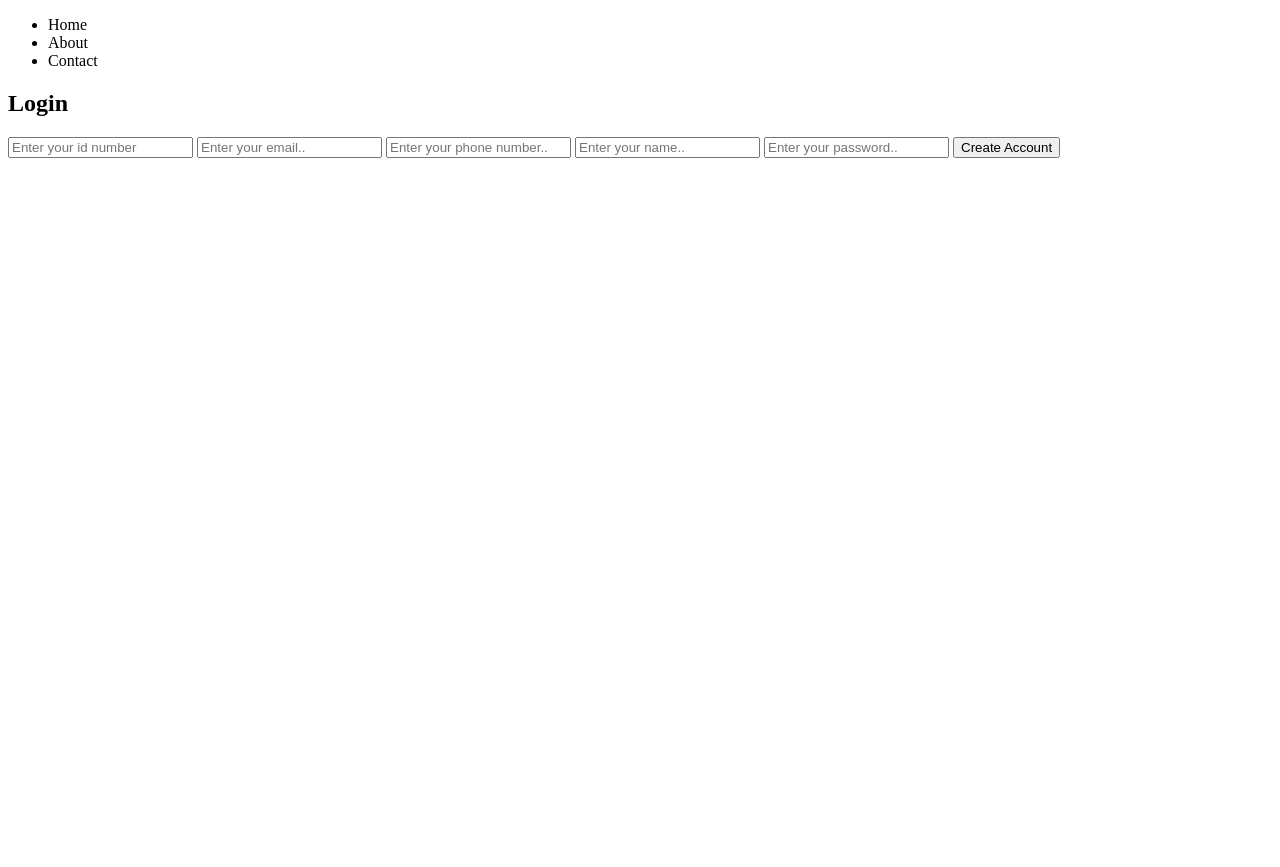
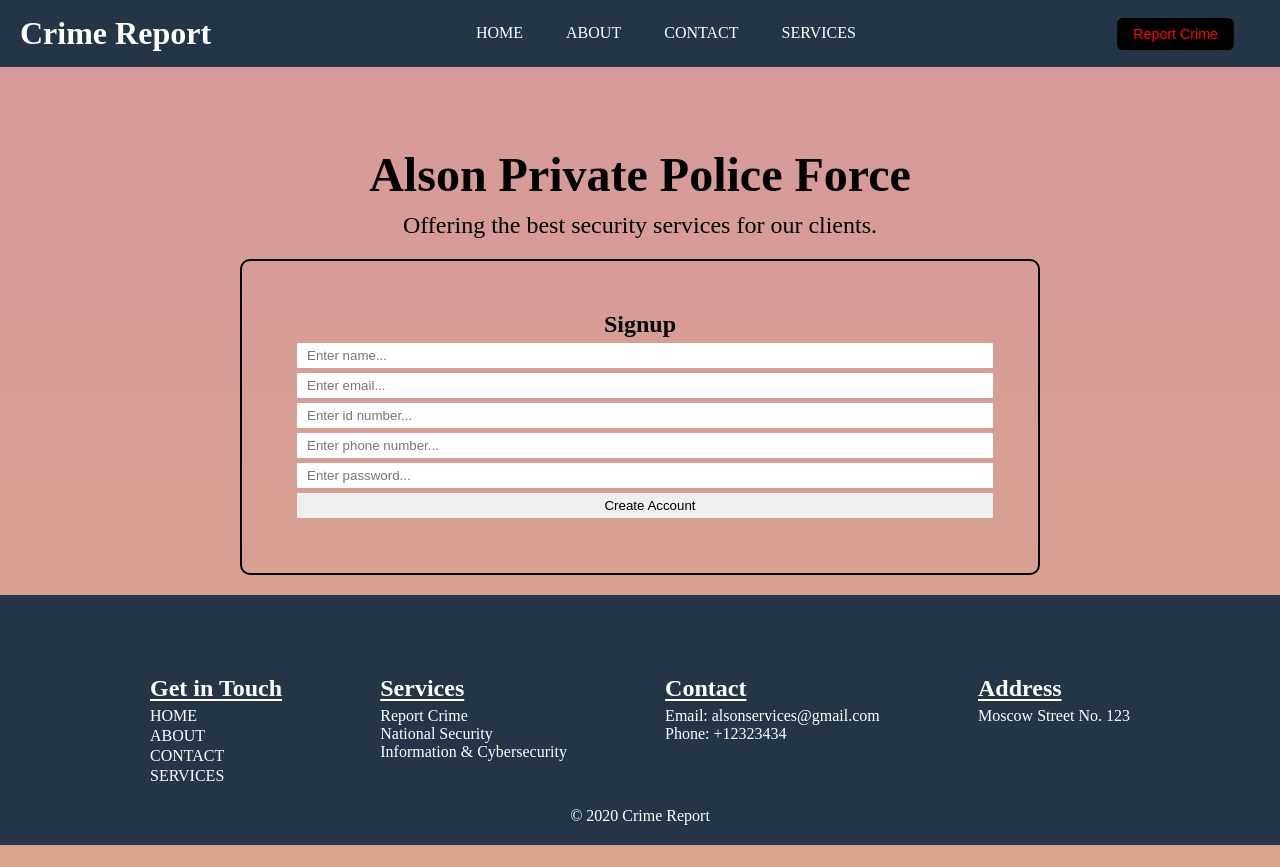
Before and after one commit to alsongard/Crime-Reporting-Website, a PHP site: page / in a window 1280 px wide. Before the commit the page ends 158 px from the top, so only its background shows below. Run offline with PHP 8.4, Linux system fonts and the light colour scheme.

Commit message:
index page setup completed

```diff
--- /dev/null
+++ b/css/styles.css
@@ -0,0 +1,140 @@
+*{
+    margin:0;
+    padding:0;
+    box-sizing: border-box;
+}
+header
+{
+    background: rgb(36, 53, 71);
+    color: white;
+    padding: 15px 50px 15px 20px;
+    display: flex;
+    justify-content: space-between;
+    align-items: center;
+}
+.navbar
+{
+    display: flex;
+    list-style: none;
+    width:380px;
+    /* background-color: aqua; */
+    justify-content: space-between;
+}
+.navbar a
+{
+    color: white;
+    text-decoration: none;
+    text-transform: uppercase;
+}
+.navbar a:hover
+{
+    color: rgb(32, 173, 91);
+    /* color:black; */
+    transition: ease-in 0.30s;
+}
+.navbar a::after
+{
+    content:"";
+    display: block;
+    width:0;
+    height:2px;
+    background-color: rgb(32, 173, 91);
+}
+.navbar a:hover::after{
+    color:inherit;
+    transition: inherit;;
+    width:100%;
+}
+#reportBtn
+{
+    padding:7.5px 15px;
+    background: black;
+    border:none;
+    color:red;
+    border-radius:5px;
+    transform: scale(1.07);
+    transition: ease-in 0.70s;
+}
+#home
+{
+    height:100vh;
+    width:100vw;
+    background:linear-gradient(rgba(173, 53, 53, 0.5),rgba(179, 75, 27, 0.5));
+    padding:80px 0;
+}
+#home h1, p
+{
+    text-align:center;
+
+}
+#home > h1
+{
+    font-size: 3rem;
+    margin-bottom: 10px;
+}
+#home > p
+{
+    font-size: 1.5rem;
+    margin-bottom: 20px;
+}
+#home form
+{
+    text-align: center;
+    border:2px solid black;
+    padding:50px;
+    width:800px;
+    margin:0 auto;
+    border-radius: 10px;
+}
+form input{
+    display: block;
+    width:100%;
+    margin:5px;
+    padding:5px 0 5px 10px;
+    border:none;
+    border-radius: 1px;
+}
+footer
+{
+    text-align:unset;
+    margin-top:20px;
+    padding:80px 50px 20px;
+    background: rgb(36, 53, 71);
+    color:white;
+    text-align:uset;
+}
+footer > p{
+    text-align: center;
+    margin-top:20px;
+}
+.footer-content
+{
+    /* width:1200px; */
+    padding:0 100px;
+    display:flex;
+    justify-content: space-between;
+}
+footer .navbar
+{
+    display:block;
+    width:unset;
+}
+footer .navbar a, .services a
+{
+    color:white;
+    text-decoration: none;
+}
+.services{
+    list-style: none;
+    text-decoration:none;
+}
+#title
+{
+    text-decoration:underline;
+    text-underline-offset:3px;
+    margin-bottom:5px;
+}
+.subcontent
+{
+    text-indent: left;
+}
--- a/index.php
+++ b/index.php
@@ -3,29 +3,66 @@
 <head>
     <meta charset="UTF-8">
     <meta name="viewport" content="width=device-width, initial-scale=1.0">
-    <title>Crime Report</title>
+    <title>Crime Report Website</title>
+    <link rel="stylesheet" href="./css/styles.css">
 </head>
 <body>
     <header>
         <div class="logo">
-        <div class="navbar">
-            <ul>
-                <li>Home</li>
-                <li>About</li>
-                <li>Contact</li>
-            </ul>
+            <h1>Crime Report</h1>
         </div>
+        <ul class="navbar">
+            <a href="#home"><li>Home</li></a>
+            <a href="#about"><li>About</li></a>
+            <a href="#contact"><li>Contact</li></a>
+            <a href="#services"><li>Services</li></a>
+        </ul>
+        <button id="reportBtn">Report Crime</button>
     </header>
-    <section>
+    <section id="home">
+        <h1>Alson Private Police Force</h1>
+        <p>Offering the best security services for our clients.</p>
         <form action="./includes/user_login.php" method="POST">
-            <h1>Login</h1>
-            <input type="number" name="usr_number" placeholder="Enter your id number">
-            <input type="email"  name="usr_email" placeholder="Enter your email..">
-            <input type="number" name="usr_phonenumber" placeholder="Enter your phone number..">
-            <input type="text"   name="usr_fullname" placeholder="Enter your name..">
-            <input type="password" name="usr_passwd" placeholder="Enter your password..">
+            <h1>Signup</h1>
+            <input type="text"   name="usr_fullname" placeholder="Enter name...">
+            <input type="email"  name="usr_email" placeholder="Enter email...">
+            <input type="number" name="usr_number" placeholder="Enter id number...">
+            <input type="number" name="usr_phonenumber" placeholder="Enter phone number...">
+            <input type="password" name="usr_passwd" placeholder="Enter password...">
             <input type="submit" value="Create Account">
         </form>
-    </section>
+    <section>
+    <!-----------footer------------>
+    <section></section>
+    <footer>
+        <div class="footer-content">
+            <!--footnavbar-->
+            <ul class="navbar subcontent">
+                <h2 id="title">Get in Touch</h2 >
+                <a href="#home"><li>Home</li></a>
+                <a href="#about"><li>About</li></a>
+                <a href="#contact"><li>Contact</li></a>
+                <a href="#services"><li>Services</li></a>
+            </ul>
+            <ul class="services subcontent">
+                <h2 id="title">Services</h2 >
+                <a href="#report_crime"><li>Report Crime</li></a>
+                <a href="#services"><li>National Security</li></a>
+                <a href="#services"><li>Information & Cybersecurity</li></a>
+            </ul>
+            <!-----contact/getintouch---->
+            <div class="contact subcontent">
+                <h2 id="title">Contact</h2 >
+                <p>Email: alsonservices@gmail.com</p>
+                <p style="text-align:unset">Phone: +12323434</p>
+            </div>
+             <!----address-->
+             <div class="address subcontent">
+                <h2 id="title">Address</h2>
+                <p>Moscow Street No. 123</p>
+            </div>
+        </div>
+        <p>&copy; 2020 Crime Report</p>
+    </footer>
 </body>
 </html>
```
